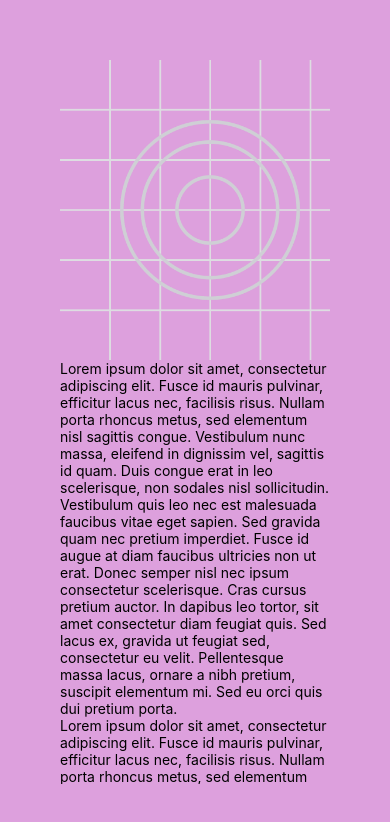
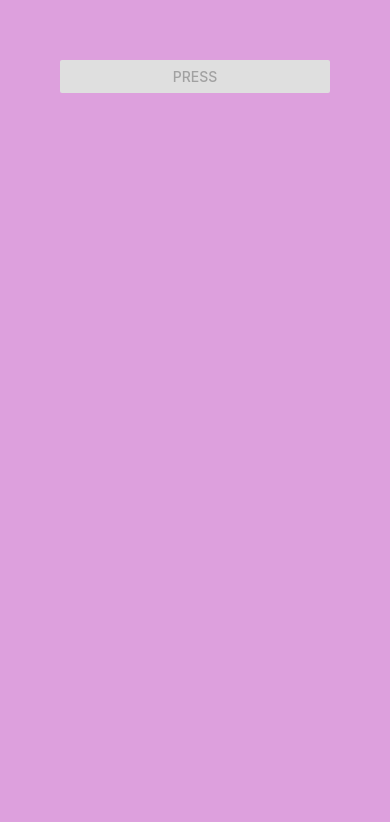
Before and after one commit to CenturyOrb/reactnative-course, a React Native app in the folder CoreComponents/: screen / in a window 390 px wide. Shown: the top 822 px of the page. Built offline with nearby package versions, Linux system fonts and the light colour scheme.

Commit message:
CoreComponent Button

```diff
--- a/CoreComponents/App.js
+++ b/CoreComponents/App.js
@@ -1,29 +1,11 @@
-import { View, ScrollView, Image, Text } from 'react-native'
-const logoImg = require('./assets/adaptive-icon.png');
+import { View, Button } from 'react-native'
 
 export default function App() {
 	return (
 		<View
-			style={{
-				flex: 1,
-				backgroundColor: 'plum',
-				padding: 60
-			}}
+			style={{ flex: 1, backgroundColor: 'plum', padding: 60 }}
 		>
-			<ScrollView>
-				<Image source={logoImg}
-					style={{ width: 300, height: 300 }}
-				/>
-				<Text>
-					Lorem ipsum dolor sit amet, consectetur adipiscing elit. Fusce id mauris pulvinar, efficitur lacus nec, facilisis risus. Nullam porta rhoncus metus, sed elementum nisl sagittis congue. Vestibulum nunc massa, eleifend in dignissim vel, sagittis id quam. Duis congue erat in leo scelerisque, non sodales nisl sollicitudin. Vestibulum quis leo nec est malesuada faucibus vitae eget sapien. Sed gravida quam nec pretium imperdiet. Fusce id augue at diam faucibus ultricies non ut erat. Donec semper nisl nec ipsum consectetur scelerisque. Cras cursus pretium auctor. In dapibus leo tortor, sit amet consectetur diam feugiat quis. Sed lacus ex, gravida ut feugiat sed, consectetur eu velit. Pellentesque massa lacus, ornare a nibh pretium, suscipit elementum mi. Sed eu orci quis dui pretium porta.
-				</Text>
-				<Text>
-					Lorem ipsum dolor sit amet, consectetur adipiscing elit. Fusce id mauris pulvinar, efficitur lacus nec, facilisis risus. Nullam porta rhoncus metus, sed elementum nisl sagittis congue. Vestibulum nunc massa, eleifend in dignissim vel, sagittis id quam. Duis congue erat in leo scelerisque, non sodales nisl sollicitudin. Vestibulum quis leo nec est malesuada faucibus vitae eget sapien. Sed gravida quam nec pretium imperdiet. Fusce id augue at diam faucibus ultricies non ut erat. Donec semper nisl nec ipsum consectetur scelerisque. Cras cursus pretium auctor. In dapibus leo tortor, sit amet consectetur diam feugiat quis. Sed lacus ex, gravida ut feugiat sed, consectetur eu velit. Pellentesque massa lacus, ornare a nibh pretium, suscipit elementum mi. Sed eu orci quis dui pretium porta.
-				</Text>
-				<Image source={logoImg}
-					style={{ width: 300, height: 300 }}
-				/>
-			</ScrollView>
+			<Button title='press' onPress={() => console.log('Button pressed')} color='midnightblue' disabled={true} />
 		</View>
 	);
 }
```
